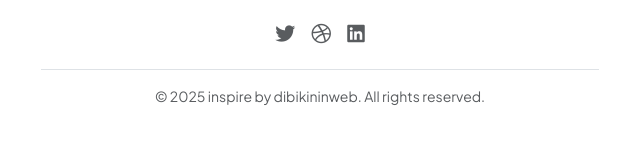
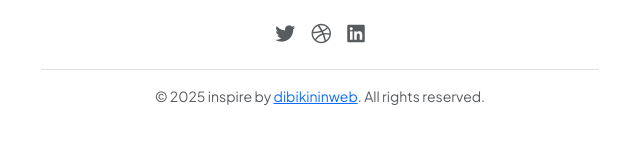
Before and after one commit to riskinurhadi/inspire.dibikininweb.com, a plain HTML site: page index.html in a window 1280 px wide. Shown: the part 1104-1247 px from the top of the page, 320-960 px from the left. Drawn offline with nearby package versions, Linux system fonts and the light colour scheme.

Commit message:
modified:   index.html

```diff
--- a/index.html
+++ b/index.html
@@ -334,7 +334,7 @@
                 <a href="#" class="text-muted"><i class="fab fa-linkedin fa-lg"></i></a>
             </div>
             <div class="small text-muted border-top pt-3 w-50 mx-auto">
-                &copy; 2025 inspire by dibikininweb. All rights reserved.
+                &copy; 2025 inspire by <a href="https://dibikininweb.com">dibikininweb</a>. All rights reserved.
             </div>
         </div>
     </footer>
```
